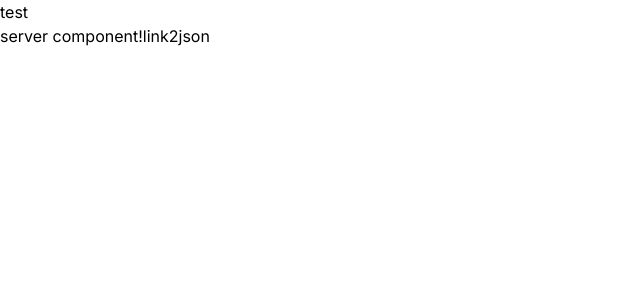
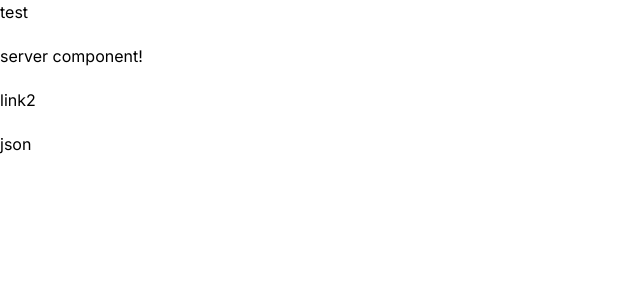
Before and after one commit to ethanniser/next-typesafe-url, a Next.js app in the folder examples/appdir/: page / in a window 1280 px wide. Shown: the top 300 px of the page, without its empty margins (0-640 px from the left). Built offline with nearby package versions, Linux system fonts and the light colour scheme.

Commit message:
update next example to next 15 canary

```diff
--- a/examples/appdir/next.config.js
+++ b/examples/appdir/next.config.js
@@ -1,12 +1,12 @@
-const withMDX = require('@next/mdx')()
-
+const withMDX = require("@next/mdx")();
 
 /** @type {import('next').NextConfig} */
 const nextConfig = {
-  pageExtensions: ['js', 'jsx', 'mdx', 'ts', 'tsx'],
+  pageExtensions: ["js", "jsx", "mdx", "ts", "tsx"],
   experimental: {
-    appDir: true,
+    ppr: true,
+    dynamicIO: true,
   },
-}
+};
 
-module.exports = withMDX(nextConfig)
+module.exports = withMDX(nextConfig);
--- a/examples/appdir/package.json
+++ b/examples/appdir/package.json
@@ -19,13 +19,14 @@
     "concurrently": "^8.0.1",
     "eslint": "8.39.0",
     "eslint-config-next": "13.4.0",
-    "next": "13.4.12",
+    "next": "15.0.3-canary.1",
     "next-typesafe-url": "workspace:*",
     "postcss": "8.4.23",
     "react": "18.2.0",
     "react-dom": "18.2.0",
     "tailwindcss": "3.3.2",
     "typescript": "5.0.4",
+    "webpack": "^5",
     "zod": "^3.20.2"
   }
 }
--- a/examples/appdir/src/app/jsonRoute/[foo]/page.tsx
+++ b/examples/appdir/src/app/jsonRoute/[foo]/page.tsx
@@ -1,6 +1,7 @@
 import { withParamValidation } from "next-typesafe-url/app/hoc";
 import { InferPagePropsType } from "next-typesafe-url";
 import { Route, RouteType } from "./routeType";
+import { Suspense } from "react";
 
 type PageProps = InferPagePropsType<RouteType>;
 
@@ -8,9 +9,9 @@ const Page = ({ routeParams }: PageProps) => {
   console.log(routeParams.foo === undefined);
 
   return (
-    <>
+    <Suspense>
       <div>{`data: ${JSON.stringify(routeParams)}`}</div>
-    </>
+    </Suspense>
   );
 };
 
--- a/examples/appdir/src/app/page.tsx
+++ b/examples/appdir/src/app/page.tsx
@@ -7,7 +7,7 @@ type _ThisIsHelpful = RouterOutputs["/[slug]/[...foo]"]["routeParams"];
 
 export default function Page() {
   return (
-    <>
+    <div className="flex flex-col space-y-5">
       <div>test</div>
       <Link
         href={$path({
@@ -18,6 +18,7 @@ export default function Page() {
             userInfo: { name: "string", age: 123 },
           },
         })}
+        className="hover:underline"
       >
         server component!
       </Link>
@@ -29,6 +30,7 @@ export default function Page() {
             location: "us",
           },
         })}
+        className="hover:underline"
       >
         link2
       </Link>
@@ -37,9 +39,10 @@ export default function Page() {
           route: "/jsonRoute/[foo]",
           routeParams: { foo: { foo: "bar" } },
         })}
+        className="hover:underline"
       >
         json
       </Link>
-    </>
+    </div>
   );
 }
```
Also changed, not shown: 1 other file (tests, documents, lock files or other folders).
